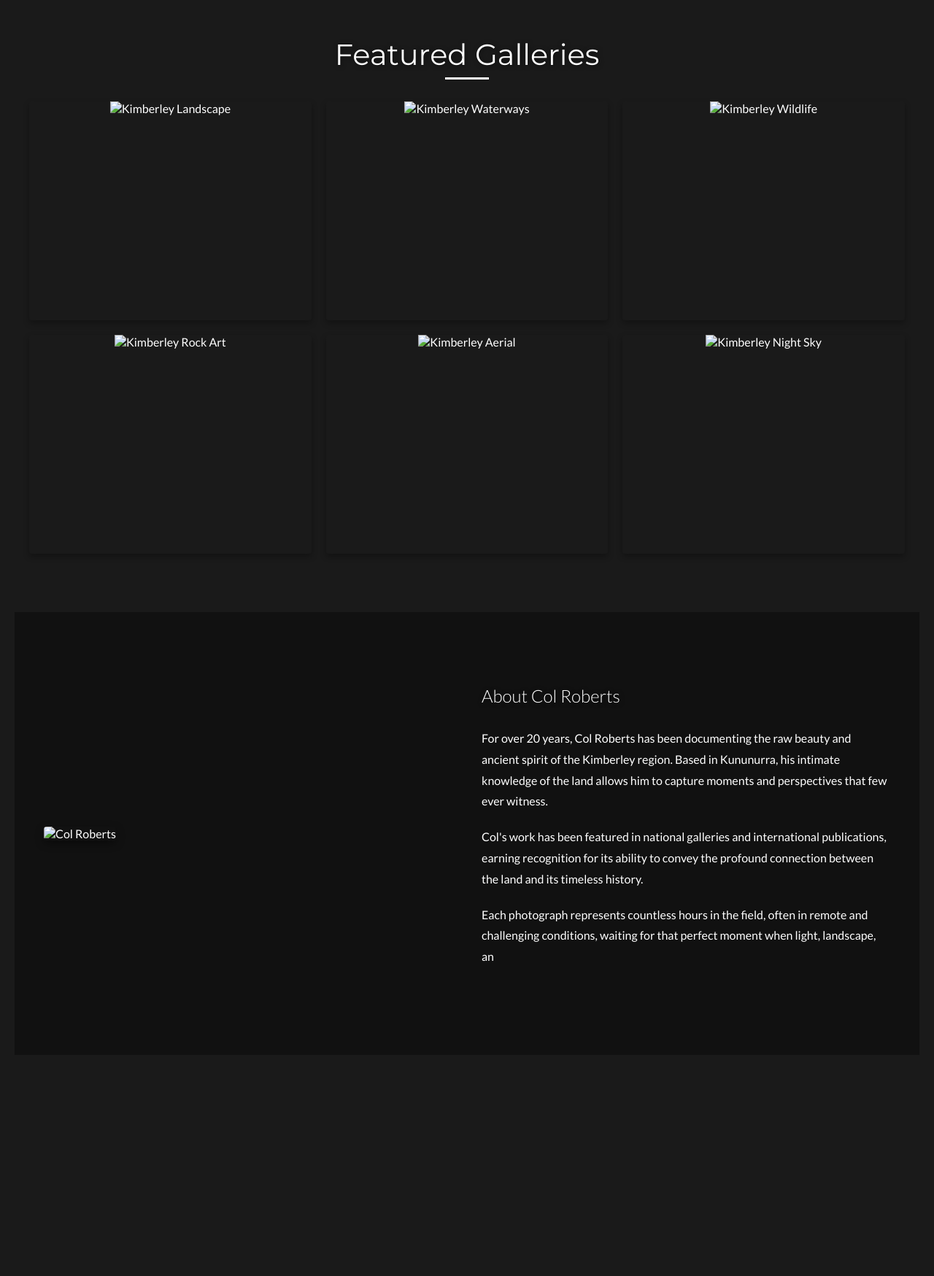
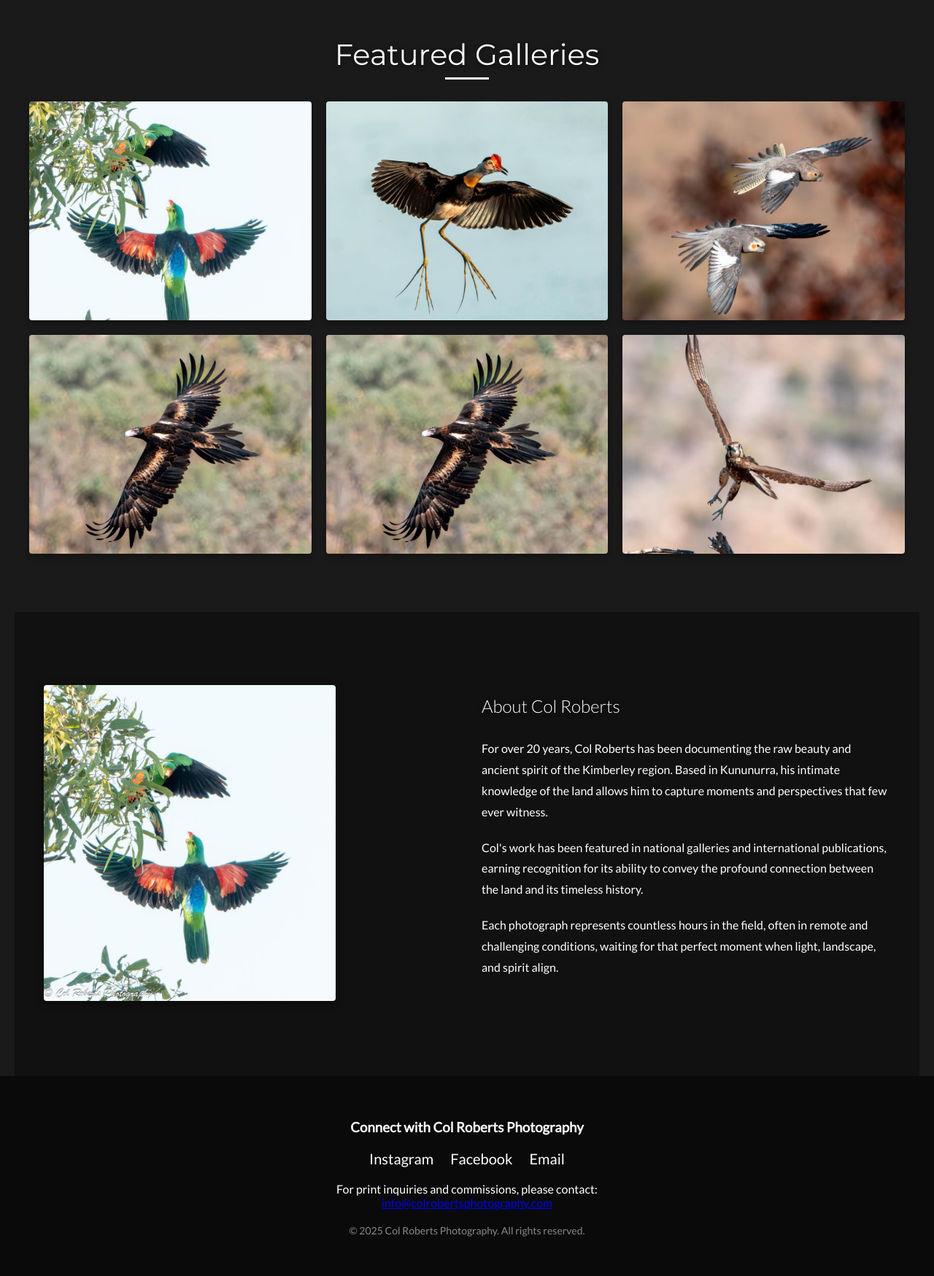
Before and after one commit to jr440/Col-roberts-Photography, a plain HTML site: page index.html in a window 1280 px wide. Shown: the part 840-2589 px from the top of the page at 73% size. Before the commit the page ends 2286 px from the top, so only its background shows below. Drawn offline with Linux system fonts and the light colour scheme.

Commit message:
Update index.html

```diff
--- a/index.html
+++ b/index.html
@@ -26,8 +26,8 @@
             height: 100vh; /* Full viewport height */
             width: 100%;
 
-            /* --- IMPORTANT: Replace this with your image --- */
-            background-image: url('images/hero.jpg'); /* Update this path once you add your image */
+            /* Using JRPIC1.jpg as the hero image */
+            background-image: url('JRPIC1.jpg');
             background-size: cover;
             background-position: center;
             background-attachment: fixed; /* Creates a nice parallax-like effect on scroll */
@@ -410,9 +410,9 @@
         <h2 class="section-title">Featured Galleries</h2>
 
         <div class="gallery-grid">
-            <!-- Replace the image paths with your actual images once uploaded -->
+            <!-- Using actual images from the repository -->
             <div class="gallery-item">
-                <img src="images/gallery1.jpg" alt="Kimberley Landscape">
+                <img src="COLPIC1.jpeg" alt="Kimberley Landscape">
                 <div class="gallery-caption">
                     <h3>Kimberley Landscapes</h3>
                     <p>Vast horizons and ancient formations</p>
@@ -420,7 +420,7 @@
             </div>
 
             <div class="gallery-item">
-                <img src="images/gallery2.jpg" alt="Kimberley Waterways">
+                <img src="COLPIC2.jpeg" alt="Kimberley Waterways">
                 <div class="gallery-caption">
                     <h3>Waterways</h3>
                     <p>Rivers and waterfalls of the north</p>
@@ -428,7 +428,7 @@
             </div>
 
             <div class="gallery-item">
-                <img src="images/gallery3.jpg" alt="Kimberley Wildlife">
+                <img src="COLPIC3.jpeg" alt="Kimberley Wildlife">
                 <div class="gallery-caption">
                     <h3>Wildlife</h3>
                     <p>The unique fauna of the Kimberley</p>
@@ -436,7 +436,7 @@
             </div>
 
             <div class="gallery-item">
-                <img src="images/gallery4.jpg" alt="Kimberley Rock Art">
+                <img src="COLPIC4.jpeg" alt="Kimberley Rock Art">
                 <div class="gallery-caption">
                     <h3>Ancient Art</h3>
                     <p>Indigenous rock art and cultural sites</p>
@@ -444,7 +444,7 @@
             </div>
 
             <div class="gallery-item">
-                <img src="images/gallery5.jpg" alt="Kimberley Aerial">
+                <img src="COLPIC5.jpeg" alt="Kimberley Aerial">
                 <div class="gallery-caption">
                     <h3>Aerial Perspectives</h3>
                     <p>The Kimberley from above</p>
@@ -452,7 +452,7 @@
             </div>
 
             <div class="gallery-item">
-                <img src="images/gallery6.jpg" alt="Kimberley Night Sky">
+                <img src="COLPIC6.jpeg" alt="Kimberley Night Sky">
                 <div class="gallery-caption">
                     <h3>Night Skies</h3>
                     <p>Stars over the ancient landscape</p>
@@ -464,11 +464,43 @@
     <!-- About Section -->
     <section id="about" class="about-section">
         <div class="about-image">
-            <!-- Replace with actual photographer image -->
-            <img src="images/col-roberts.jpg" alt="Col Roberts">
+            <!-- Using one of the images for the photographer profile -->
+            <img src="COLPIC1.jpeg" alt="Col Roberts">
         </div>
         <div class="about-text">
             <h2>About Col Roberts</h2>
             <p>For over 20 years, Col Roberts has been documenting the raw beauty and ancient spirit of the Kimberley region. Based in Kununurra, his intimate knowledge of the land allows him to capture moments and perspectives that few ever witness.</p>
             <p>Col's work has been featured in national galleries and international publications, earning recognition for its ability to convey the profound connection between the land and its timeless history.</p>
-            <p>Each photograph represents countless hours in the field, often in remote and challenging conditions, waiting for that perfect moment when light, landscape, an
+            <p>Each photograph represents countless hours in the field, often in remote and challenging conditions, waiting for that perfect moment when light, landscape, and spirit align.</p>
+        </div>
+    </section>
+
+    <!-- Footer -->
+    <footer id="contact">
+        <div class="footer-content">
+            <h3>Connect with Col Roberts Photography</h3>
+            <div class="social-links">
+                <a href="#" aria-label="Instagram">Instagram</a>
+                <a href="#" aria-label="Facebook">Facebook</a>
+                <a href="#" aria-label="Email">Email</a>
+            </div>
+            <p>For print inquiries and commissions, please contact: <br>
+            <a href="mailto:info@colrobertsphotography.com">info@colrobertsphotography.com</a></p>
+            <p class="copyright">&copy; 2025 Col Roberts Photography. All rights reserved.</p>
+        </div>
+    </footer>
+
+    <script>
+        // Simple script to add background to nav when scrolling
+        window.addEventListener('scroll', function() {
+            const nav = document.getElementById('mainNav');
+            if (window.scrollY > 50) {
+                nav.classList.add('nav-scrolled');
+            } else {
+                nav.classList.remove('nav-scrolled');
+            }
+        });
+    </script>
+
+</body>
+</html>
```
